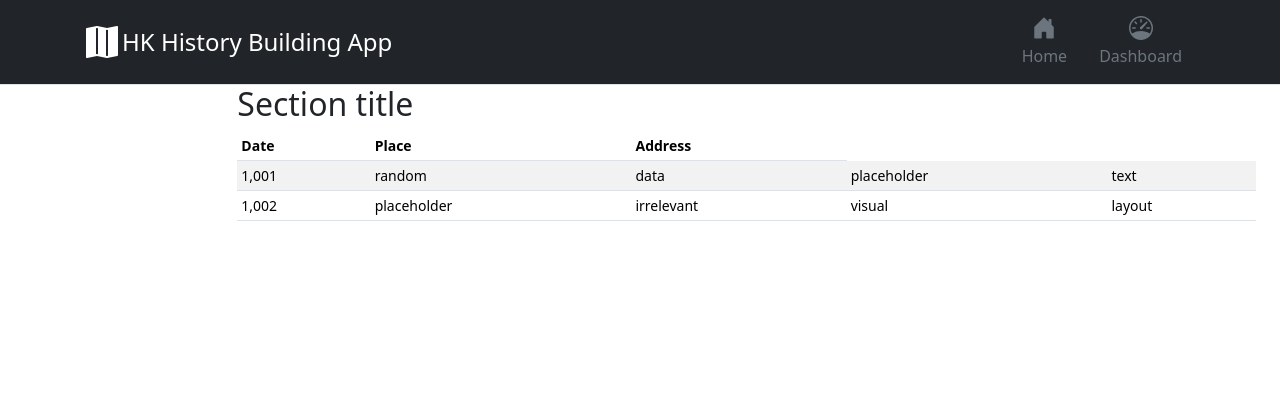
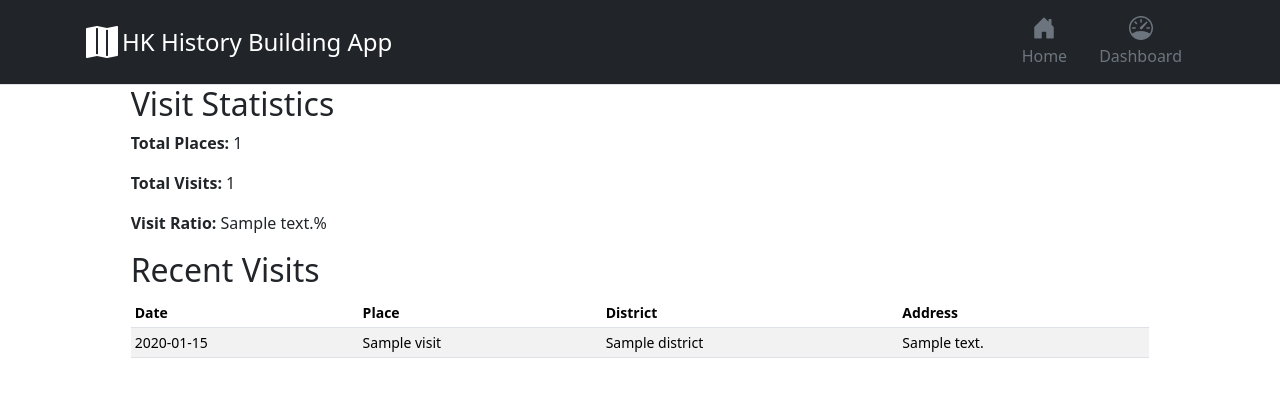
Before and after one commit to Ranonx/history_building, a Flask app: template src/templates/table.html in a window 1280 px wide. Shown: the top 397 px of the page. Run offline with Flask 3, Linux system fonts and the light colour scheme; the template is opened without the code that fills it: most values are stand-ins (such as "Sample title", 1, 10 or a date in 2020).

Commit message:
working stats display

```diff
--- a/src/app.py
+++ b/src/app.py
@@ -2,6 +2,7 @@
 
 from flask import Flask, request, render_template, jsonify
 import json
+import requests
 from flask_sqlalchemy import SQLAlchemy
 from datetime import datetime
 
@@ -50,12 +51,25 @@ def home():
     return render_template('base.html', geojson_data=geojson_data,current_page='home')
 
 @app.route('/stats')
-def statistics():
-     # Open the JSON file and load its data
-    with open("historic-building.json", 'r') as file:
-        geojson_data = json.load(file)
-    # Pass the loaded data to the template
-    return render_template('table.html', geojson_data=geojson_data,current_page='stats')
+def recent_visits():
+    recent_visits = db.session.query(
+        Visited.visit_date,
+        Place.name,
+        Place.district,
+        Place.address
+    ).join(Place, Visited.place_id == Place.id) \
+    .order_by(Visited.visit_date.desc()) \
+    .limit(10).all()
+
+    # Fetch statistics data from the data analyzer service
+    stats_response = requests.get('http://localhost:5001/fetch-data')
+    if stats_response.status_code == 200:
+        stats_data = stats_response.json()
+    else:
+        stats_data = {'total_places': 0, 'total_visits': 0, 'visit_ratio': 0}
+
+    return render_template('table.html', visits=recent_visits,stats=stats_data,current_page='stats')
+
 
 
 @app.route('/add-visit', methods=['POST'])
--- a/src/data_collector/collector.py
+++ b/src/data_collector/collector.py
@@ -19,4 +19,4 @@ def fetch_images():
     return jsonify(image_urls)
 
 if __name__ == '__main__':
-    app.run(port=5002)
+    app.run(port=5002, debug=True)
--- a/src/static/js/open-modal.js
+++ b/src/static/js/open-modal.js
@@ -79,7 +79,7 @@ document
 
 // Function to fetch and display images related to the place
 function fetchImages(fileRef) {
-  const imageUrl = `http://localhost:5001/fetch-images?fileRef=${fileRef}`;
+  const imageUrl = `http://localhost:5002/fetch-images?fileRef=${fileRef}`;
   fetch(imageUrl)
     .then((response) => response.json())
     .then((imageData) => {
--- a/src/templates/table.html
+++ b/src/templates/table.html
@@ -7,32 +7,42 @@
   </head>
   <body>
     {% include 'navbar.html' %}
-    <main class="col-md-9 ms-sm-auto col-lg-10 px-md-4">
-      <h2>Section title</h2>
+    <!-- Statistics Section -->
+    <div class="col-12 col-md-10 mx-auto px-md-4">
+      <h2>Visit Statistics</h2>
+      <div class="mb-3">
+        <p><strong>Total Places:</strong> {{ stats.total_places }}</p>
+        <p><strong>Total Visits:</strong> {{ stats.total_visits }}</p>
+        <p><strong>Visit Ratio:</strong> {{ stats.visit_ratio }}%</p>
+      </div>
+    </div>
+
+    <!-- Recent Visits Section -->
+    <main class="col-12 col-md-10 mx-auto px-md-4">
+      <h2>Recent Visits</h2>
       <div class="table-responsive small">
         <table class="table table-striped table-sm">
           <thead>
             <tr>
               <th scope="col">Date</th>
               <th scope="col">Place</th>
+              <th scope="col">District</th>
               <th scope="col">Address</th>
             </tr>
           </thead>
           <tbody>
+            {% for visit in visits %}
             <tr>
-              <td>1,001</td>
-              <td>random</td>
-              <td>data</td>
-              <td>placeholder</td>
-              <td>text</td>
+              <td>{{ visit.visit_date.strftime('%Y-%m-%d') }}</td>
+              <td>{{ visit.name }}</td>
+              <td>{{ visit.district }}</td>
+              <td>{{ visit.address }}</td>
             </tr>
+            {% else %}
             <tr>
-              <td>1,002</td>
-              <td>placeholder</td>
-              <td>irrelevant</td>
-              <td>visual</td>
-              <td>layout</td>
+              <td colspan="4">No recent visits found.</td>
             </tr>
+            {% endfor %}
           </tbody>
         </table>
       </div>
```
Also changed, not shown: src/data_analyser/analyzer.py (+30 -16 lines).
